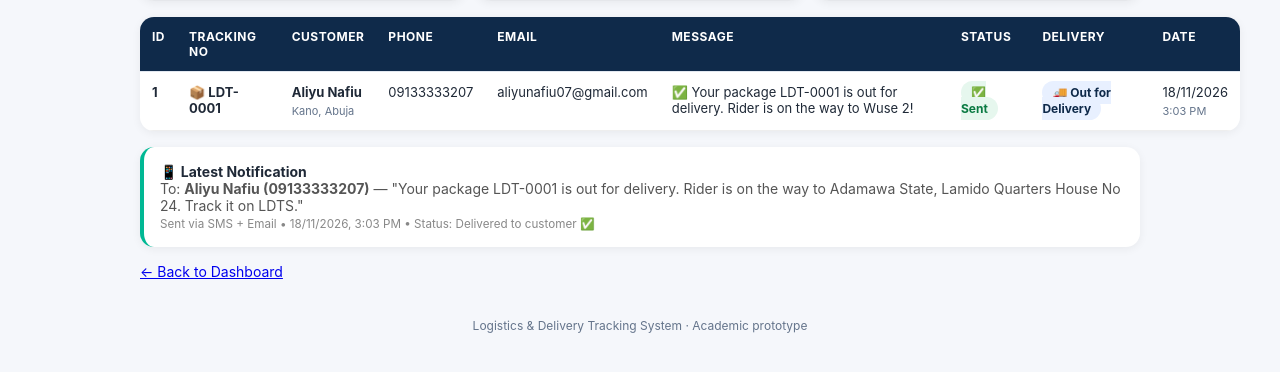
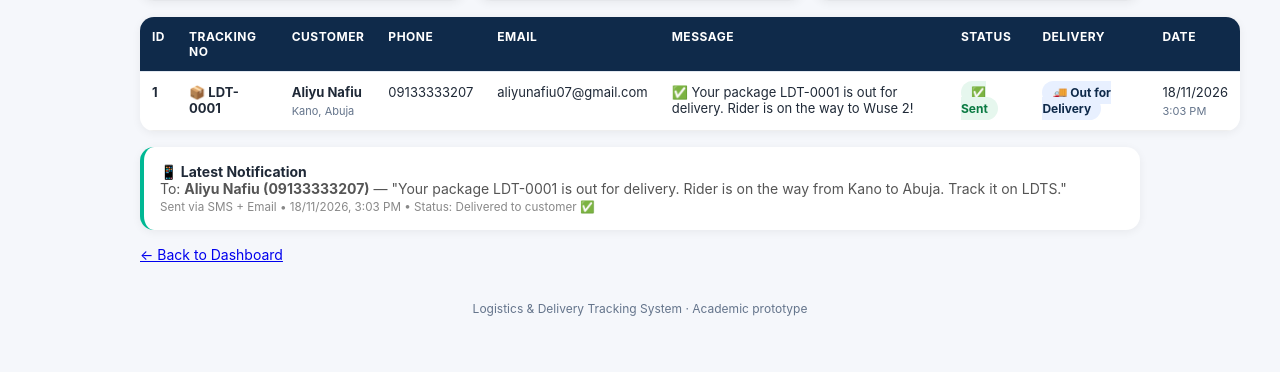
Before and after one commit to Cissey-Cyber/logistics-app, a Flask app: page /notifications in a window 1280 px wide. Shown: the part 243-615 px from the top of the page. Run offline with Flask 3, Linux system fonts and the light colour scheme.

Commit message:
Revise notifications template for delivery updates
Updated the notifications template to reflect changes in delivery tracking information and customer details.

```diff
--- a/templates/notifications.html
+++ b/templates/notifications.html
@@ -63,7 +63,7 @@
 
   <div class="card">
     <b>📱 Latest Notification</b><br>
-    <span style="color:#555">To: <b>Aliyu Nafiu (09133333207)</b> — "Your package LDT-0001 is out for delivery. Rider is on the way to Adamawa State, Lamido Quarters House No 24. Track it on LDTS."</span><br>
+    <span style="color:#555">To: <b>Aliyu Nafiu (09133333207)</b> — "Your package LDT-0001 is out for delivery. Rider is on the way from Kano to Abuja. Track it on LDTS."</span><br>
     <small style="color:#888">Sent via SMS + Email • 18/11/2026, 3:03 PM • Status: Delivered to customer ✅</small>
   </div>
 
```
